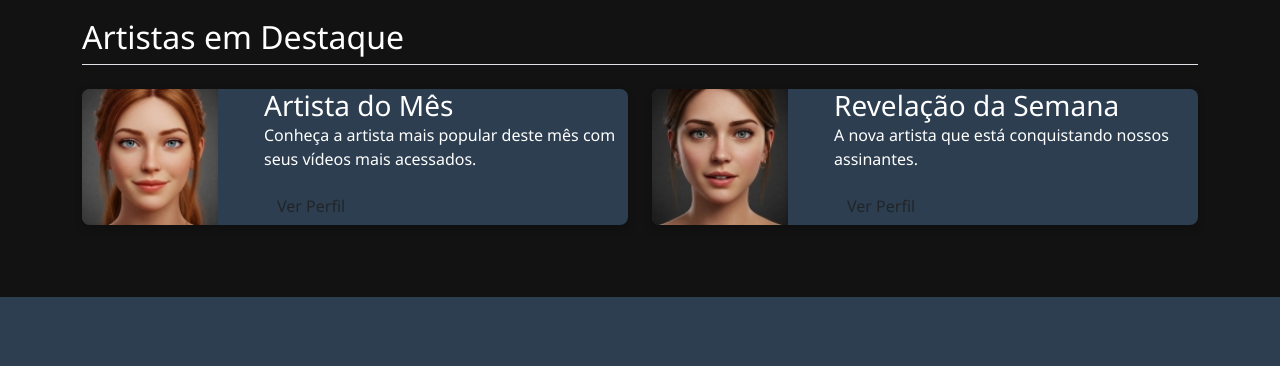
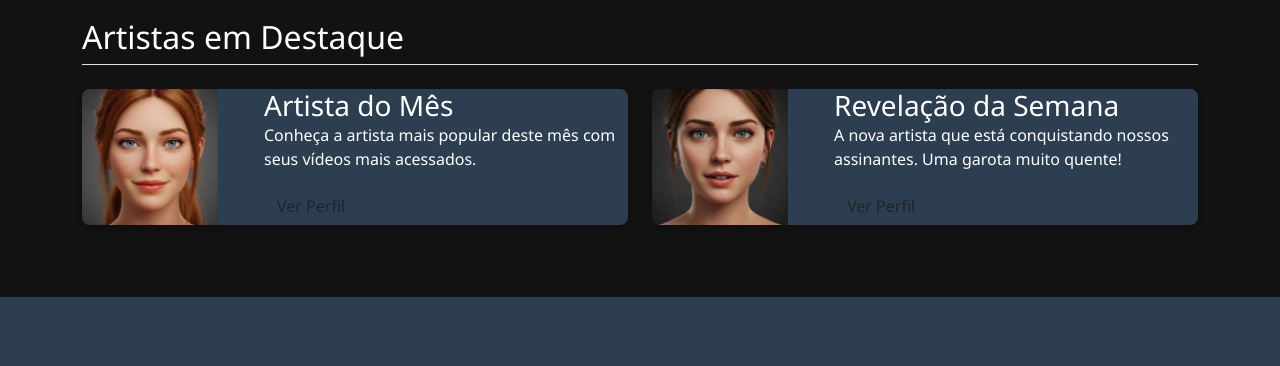
Before and after one commit to nilsong87/AdultFlix, a plain HTML site: page artists.html in a window 1280 px wide. Shown: the part 920-1286 px from the top of the page. Drawn offline with nearby package versions, Linux system fonts and the light colour scheme.

Commit message:
Corrigindo Pages

```diff
--- a/artists.html
+++ b/artists.html
@@ -361,7 +361,7 @@
                             <div class="col-md-8">
                                 <div class="card-body">
                                     <h3 class="card-title">Revelação da Semana</h3>
-                                    <p class="card-text">A nova artista que está conquistando nossos assinantes.</p>
+                                    <p class="card-text">A nova artista que está conquistando nossos assinantes. Uma garota muito quente!</p>
                                     <a href="#" class="btn btn-premium">Ver Perfil</a>
                                 </div>
                             </div>
```
